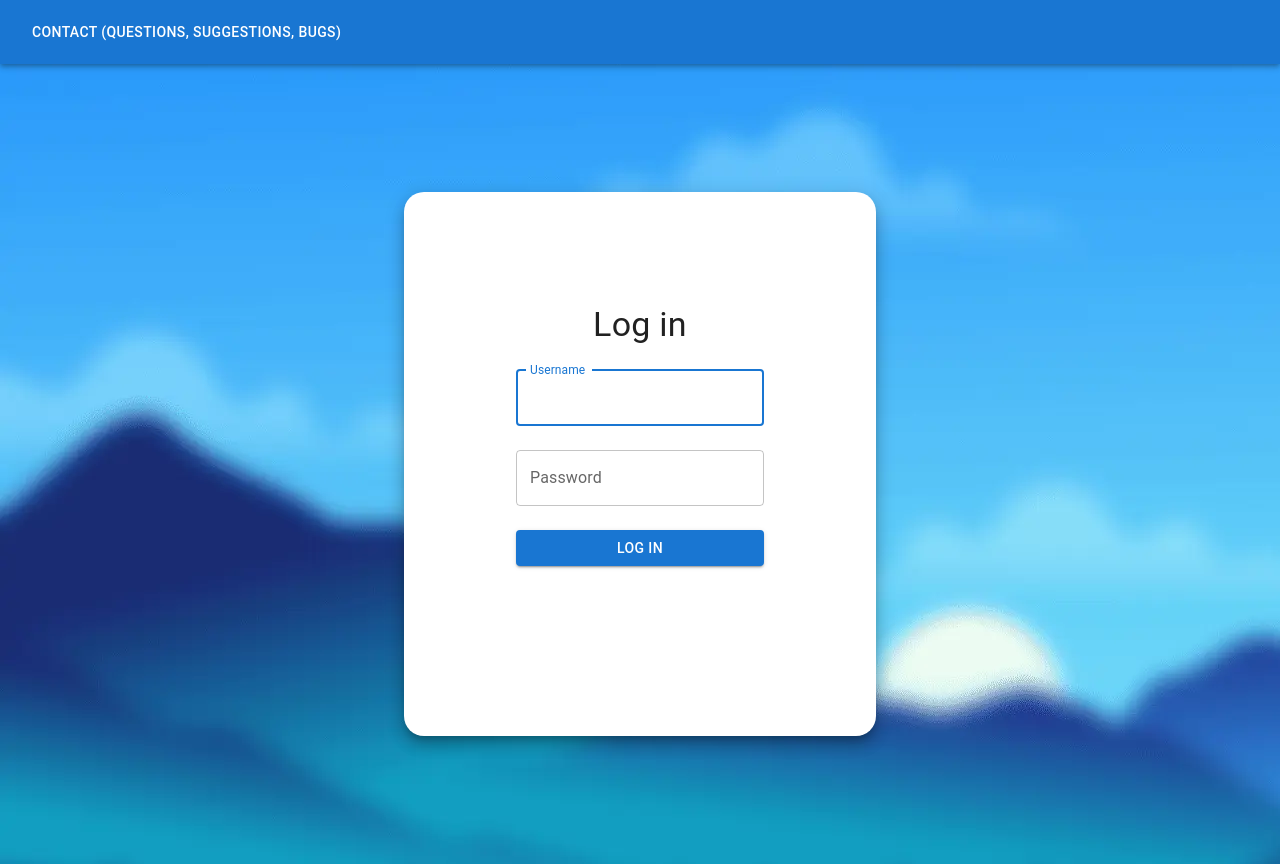
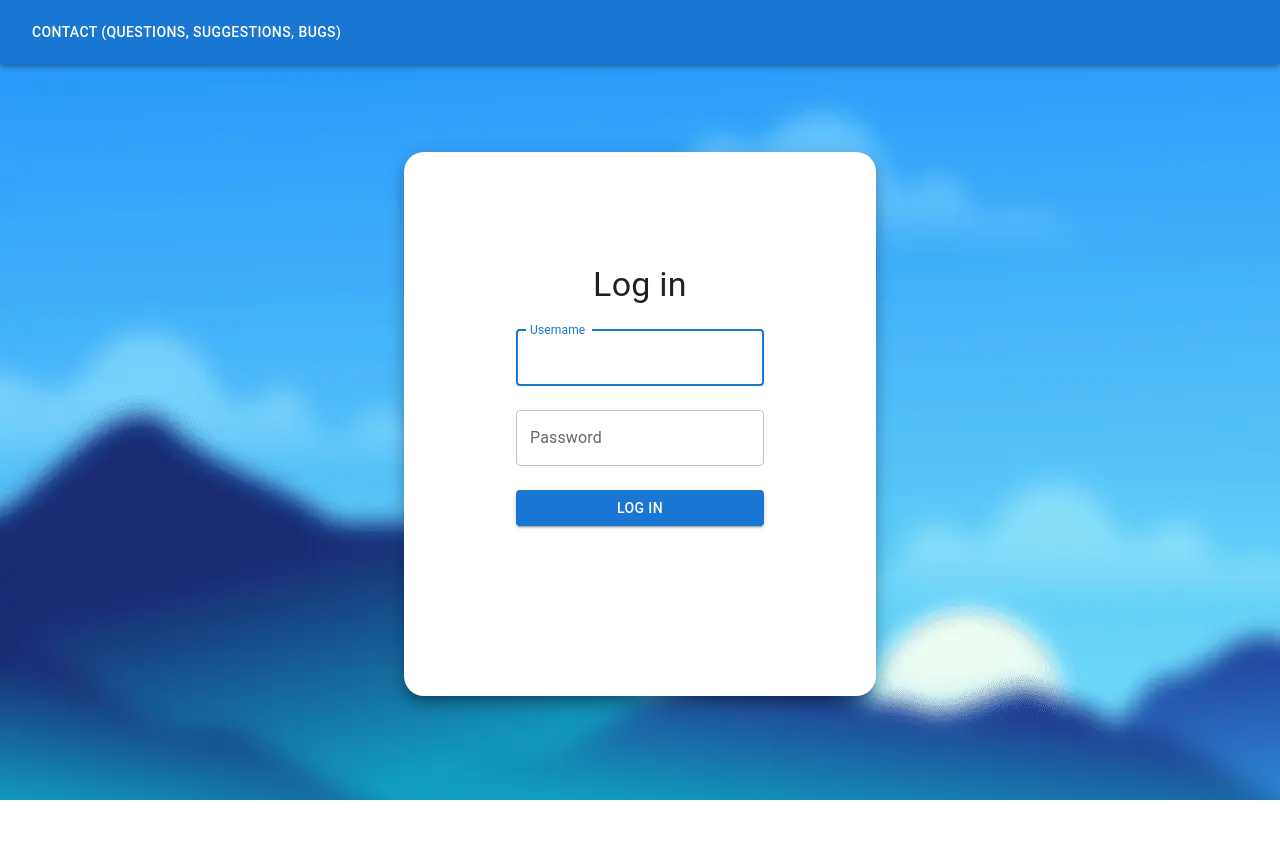
Before and after one commit to smolsquirrel/portail, a React (Create React App) app in the folder app/: page / in a window 1280 px wide. After the commit the page ends 800 px from the top, so only its background shows below. Built offline with nearby package versions, Linux system fonts and the light colour scheme; no server answers.

Commit message:
Removed login (only loginform now)

```diff
--- a/app/src/App.tsx
+++ b/app/src/App.tsx
@@ -6,7 +6,6 @@ import Box from '@mui/material/Box';
 import { inject } from '@vercel/analytics';
 
 import Dashboard from './components/Dashboard';
-import Login from './components/Login';
 import LoginForm from './components/LoginForm';
 import Navbar from './components/Navbar';
 import SimpleDashboard from './components/SimpleDashboard';
@@ -48,7 +47,9 @@ function App() {
 					/>
 				)
 			) : (
-				<Login handleIsLogged={handleIsLogged} handleLoaded={handleLoaded} />
+				<Box display="flex" justifyContent="center" alignItems="center" height="90vh">
+					<LoginForm handleIsLogged={handleIsLogged} handleLoaded={handleLoaded} />
+				</Box>
 			)}
 		</Box>
 	)
--- a/app/src/components/Login.tsx
+++ /dev/null
@@ -1,19 +0,0 @@
-import Box from '@mui/material/Box';
-
-import login_bg from '../assets/login_bg_blurry.png';
-import LoginForm from './LoginForm';
-
-interface Props {
-	handleIsLogged: Function
-	handleLoaded: Function
-}
-
-function Login({ handleIsLogged, handleLoaded }: Props) {
-	return (
-		<Box display="flex" justifyContent="center" alignItems="center" minHeight="100vh">
-			<LoginForm handleIsLogged={handleIsLogged} handleLoaded={handleLoaded} />
-		</Box>
-	)
-}
-
-export default Login
```
